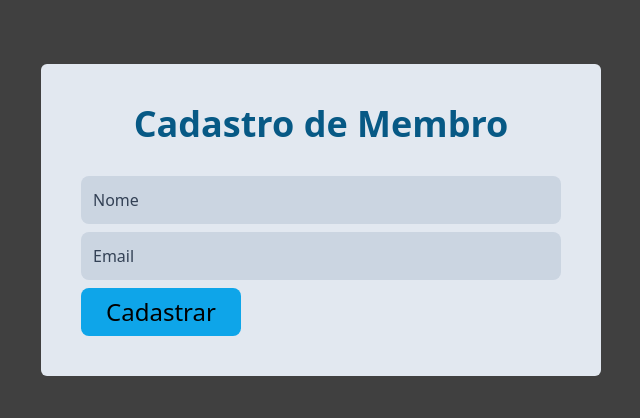
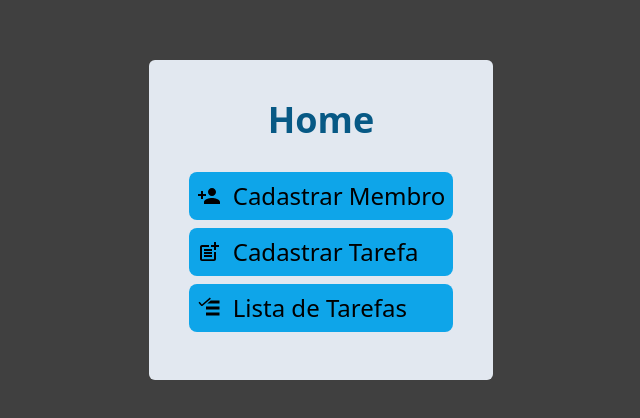
Before and after one commit to jvlp/todo-app, a React (Vite) app in the folder frontend/: page / in a window 1280 px wide. Shown: the part 180-598 px from the top of the page, without its empty margins (319-959 px from the left). Built offline with nearby package versions, Linux system fonts and the light colour scheme.

Commit message:
add Home page

```diff
--- a/frontend/src/App.jsx
+++ b/frontend/src/App.jsx
@@ -3,6 +3,8 @@ import CreateTask from "./Pages/CreateTask";
 import EditTask from "./Pages/EditTask";
 import TodoItem from "./Components/TodoItem";
 import TodoList from "./Pages/TodoList";
+import Home from "./Pages/Home";
+
 const mockTask = {
   id: 7,
   name: "test",
@@ -18,7 +20,8 @@ function App() {
       {/* <EditTask props={mockTask} /> */}
       {/* <TodoItem props={mockTask} /> */}
       {/* <TodoList /> */}
-      <CreateMember />
+      {/* <CreateMember /> */}
+      <Home />
     </div>
   );
 }
--- /dev/null
+++ b/frontend/src/Pages/Home.jsx
@@ -0,0 +1,24 @@
+import React from "react";
+import { VscTasklist } from "react-icons/vsc";
+import { MdPostAdd, MdEdit, MdPersonAdd } from "react-icons/md";
+
+function Home() {
+  return (
+    <div className="m-4 flex flex-col rounded-md bg-slate-200 p-10 ">
+      <h1 className="mb-8 self-center text-4xl font-extrabold text-sky-800">
+        Home
+      </h1>
+      <button className="btn-primary mb-2 flex w-full items-center">
+        <MdPersonAdd className="mr-3" /> Cadastrar Membro
+      </button>
+      <button className="btn-primary mb-2 flex w-full items-center">
+        <MdPostAdd className="mr-3" /> Cadastrar Tarefa
+      </button>
+      <button className="btn-primary mb-2 flex w-full items-center">
+        <VscTasklist className="mr-3" /> Lista de Tarefas
+      </button>
+    </div>
+  );
+}
+
+export default Home;
```
